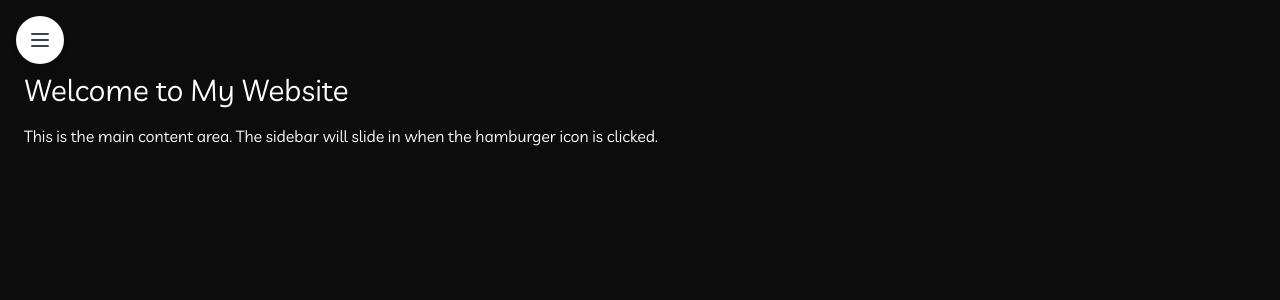
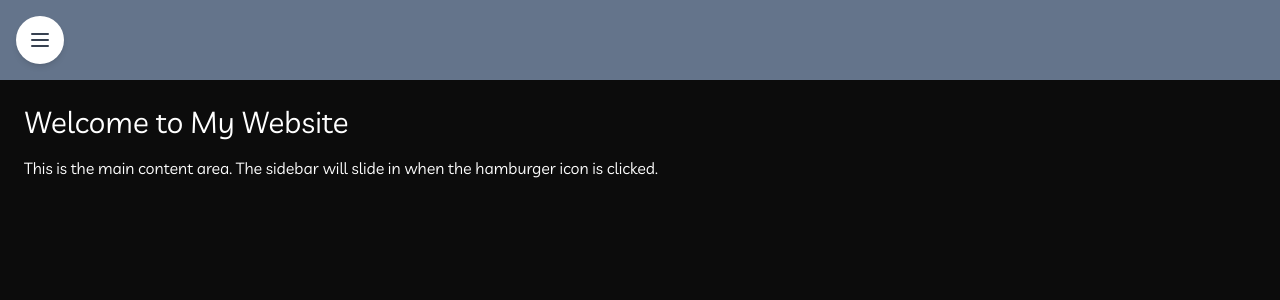
Before and after one commit to mukulTriesCode/cash-app-react, a React (Vite) app: page / in a window 1280 px wide. Shown: the top 300 px of the page. Built offline with nearby package versions, Linux system fonts and the light colour scheme.

Commit message:
Added navbar

```diff
--- a/src/App.tsx
+++ b/src/App.tsx
@@ -12,7 +12,7 @@ const App = () => {
     <div className="flex h-screen">
       {/* Sidebar */}
       <div
-        className={`fixed w-full top-0 left-0 h-full bg-gray-800 text-white transition duration-300 ease-in-out ${
+        className={`fixed w-full top-0 left-0 z-20 h-full bg-gray-800 text-white transition duration-300 ease-in-out ${
           isSidebarOpen ? " translate-x-0" : "-translate-x-full"
         }`}
       >
@@ -50,6 +50,7 @@ const App = () => {
       {/* Main Content */}
       <div className="flex-1 p-6 h-[200vh]">
         {/* Hamburger Icon (Sticky) */}
+        <div className="fixed top-0 left-0 w-full bg-slate-500 py-10"></div>
         <button
           onClick={toggleSidebar}
           className={`${
@@ -59,7 +60,7 @@ const App = () => {
           {!isSidebarOpen ? <HiOutlineMenu /> : <HiCheck />}
         </button>
 
-        <h1 className="text-3xl pt-12">Welcome to My Website</h1>
+        <h1 className="text-3xl pt-20">Welcome to My Website</h1>
         <p className="mt-4">
           This is the main content area. The sidebar will slide in when the
           hamburger icon is clicked.
```
